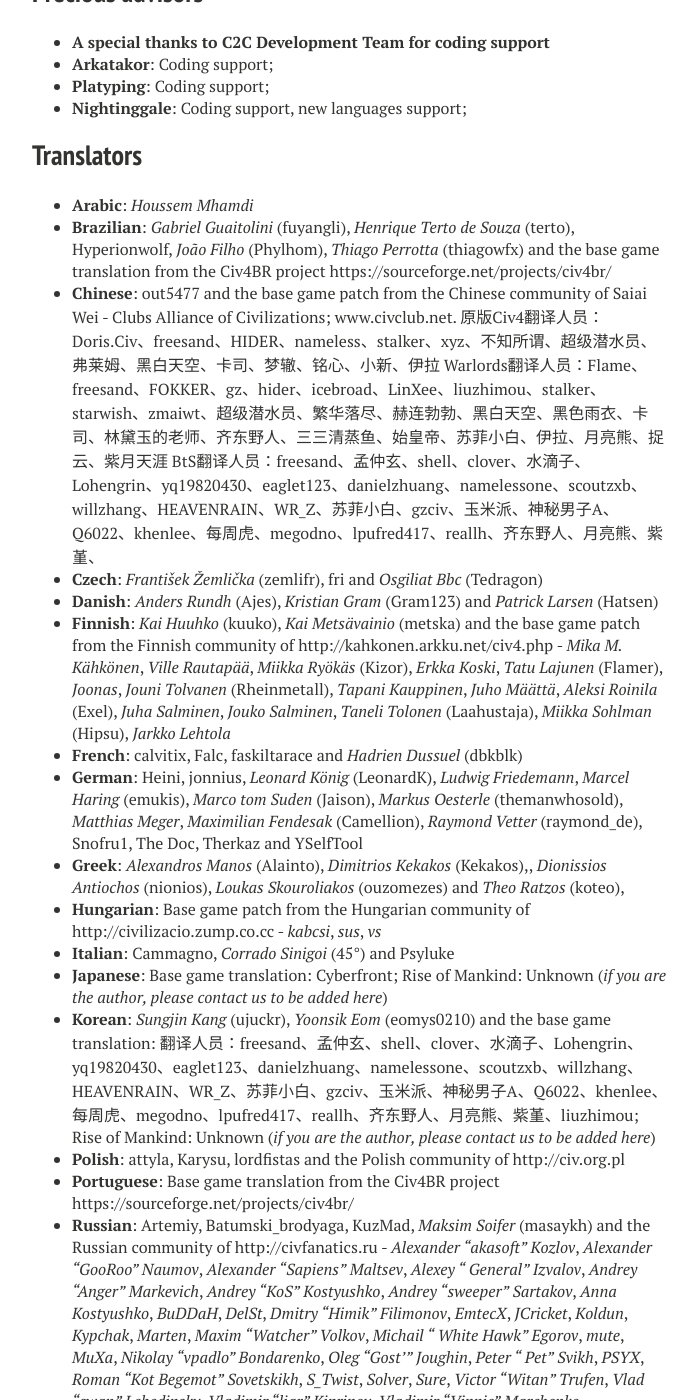
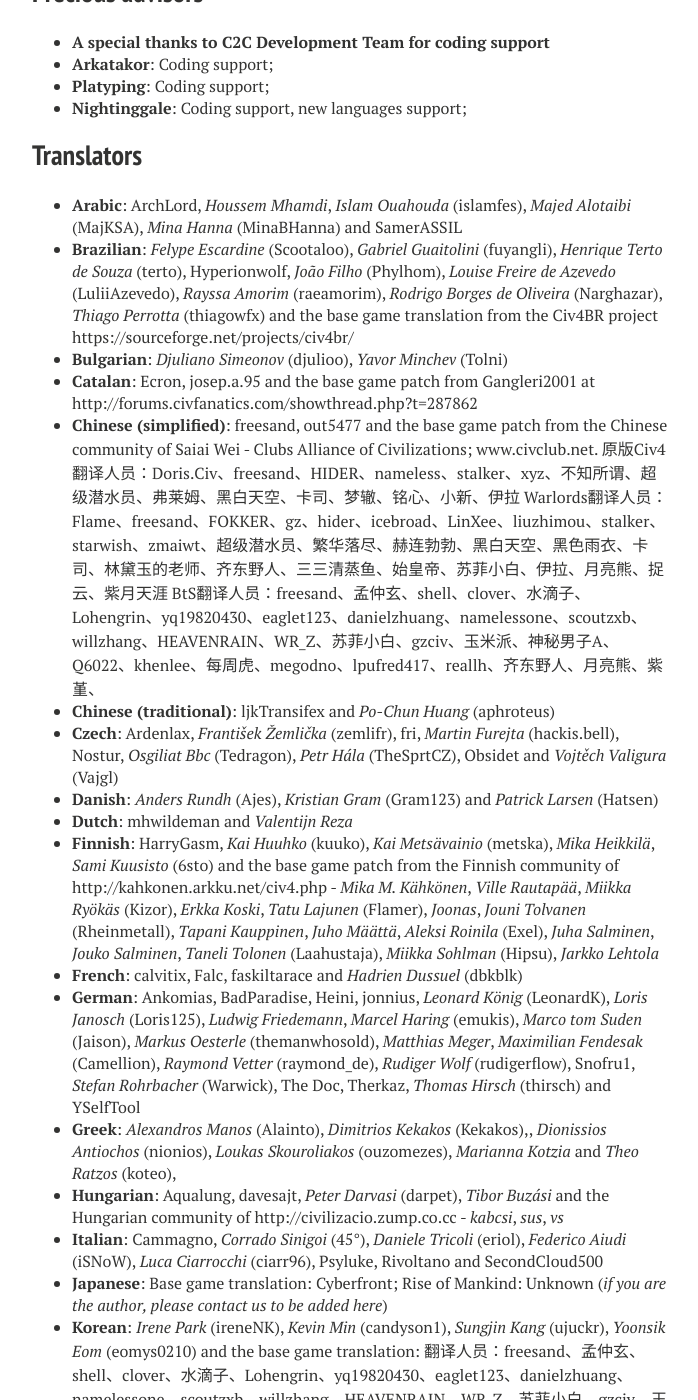
Before and after one commit to dbkblk/rand_website, a Jekyll site: the page built from pages/credits/index.md, in a window 1280 px wide and 1400 px high, scrolled down 1335 px. Shown: the whole window, without its empty margins (288-986 px from the left). Built offline with Jekyll 4.4.1, drawn with Linux system fonts in a browser that asks for light colours; nearby versions of some CDN libraries; some of the changed text lies outside the part shown.

Commit message:
Updated credits; Added moddb installer link

```diff
--- a/pages/credits/index.md
+++ b/pages/credits/index.md
@@ -57,29 +57,34 @@ In 2015, 8 years later, the expansion is now still developped, expanded, polishe
 
 ## Translators
 
-- **Arabic**: *Houssem Mhamdi*
-- **Brazilian**: *Gabriel Guaitolini* (fuyangli), *Henrique Terto de Souza* (terto), Hyperionwolf, *João Filho* (Phylhom), *Thiago Perrotta* (thiagowfx) and the base game translation from the Civ4BR project https://sourceforge.net/projects/civ4br/
-- **Chinese**: out5477 and the base game patch from the Chinese community of Saiai Wei - Clubs Alliance of Civilizations; www.civclub.net. 原版Civ4翻译人员：Doris.Civ、freesand、HIDER、nameless、stalker、xyz、不知所谓、超级潜水员、弗莱姆、黑白天空、卡司、梦辙、铭心、小新、伊拉
+- **Arabic**: ArchLord, *Houssem Mhamdi*, *Islam Ouahouda* (islamfes), *Majed Alotaibi* (MajKSA), *Mina Hanna* (MinaBHanna) and SamerASSIL
+- **Brazilian**: *Felype Escardine* (Scootaloo), *Gabriel Guaitolini* (fuyangli), *Henrique Terto de Souza* (terto), Hyperionwolf, *João Filho* (Phylhom), *Louise Freire de Azevedo* (LuliiAzevedo), *Rayssa Amorim* (raeamorim), *Rodrigo Borges de Oliveira* (Narghazar), *Thiago Perrotta* (thiagowfx) and the base game translation from the Civ4BR project https://sourceforge.net/projects/civ4br/
+- **Bulgarian**: *Djuliano Simeonov* (djulioo), *Yavor Minchev* (Tolni)
+- **Catalan**: Ecron, josep.a.95 and the base game patch from Gangleri2001 at http://forums.civfanatics.com/showthread.php?t=287862
+- **Chinese (simplified)**: freesand, out5477 and the base game patch from the Chinese community of Saiai Wei - Clubs Alliance of Civilizations; www.civclub.net. 原版Civ4翻译人员：Doris.Civ、freesand、HIDER、nameless、stalker、xyz、不知所谓、超级潜水员、弗莱姆、黑白天空、卡司、梦辙、铭心、小新、伊拉
 Warlords翻译人员：Flame、freesand、FOKKER、gz、hider、icebroad、LinXee、liuzhimou、stalker、starwish、zmaiwt、超级潜水员、繁华落尽、赫连勃勃、黑白天空、黑色雨衣、卡司、林黛玉的老师、齐东野人、三三清蒸鱼、始皇帝、苏菲小白、伊拉、月亮熊、捉云、紫月天涯
 BtS翻译人员：freesand、孟仲玄、shell、clover、水滴子、Lohengrin、yq19820430、eaglet123、danielzhuang、namelessone、scoutzxb、willzhang、HEAVENRAIN、WR_Z、苏菲小白、gzciv、玉米派、神秘男子A、Q6022、khenlee、每周虎、megodno、lpufred417、reallh、齐东野人、月亮熊、紫堇、
-- **Czech**: *František Žemlička* (zemlifr), fri and *Osgiliat Bbc* (Tedragon)
+- **Chinese (traditional)**: ljkTransifex and *Po-Chun Huang* (aphroteus)
+- **Czech**: Ardenlax, *František Žemlička* (zemlifr), fri, *Martin Furejta* (hackis.bell), Nostur, *Osgiliat Bbc* (Tedragon), *Petr Hála* (TheSprtCZ), Obsidet and *Vojtěch Valigura* (Vajgl)
 - **Danish**: *Anders Rundh* (Ajes), *Kristian Gram* (Gram123) and *Patrick Larsen* (Hatsen)
-- **Finnish**: *Kai Huuhko* (kuuko), *Kai Metsävainio* (metska) and the base game patch from the Finnish community of http://kahkonen.arkku.net/civ4.php - *Mika M. Kähkönen*, *Ville Rautapää*, *Miikka Ryökäs* (Kizor), *Erkka Koski*, *Tatu Lajunen* (Flamer), *Joonas*, *Jouni Tolvanen* (Rheinmetall), *Tapani Kauppinen*, *Juho Määttä*, *Aleksi Roinila* (Exel), *Juha Salminen*, *Jouko Salminen*, *Taneli Tolonen* (Laahustaja), *Miikka Sohlman* (Hipsu), *Jarkko Lehtola*
+- **Dutch**: mhwildeman and *Valentijn Reza*
+- **Finnish**: HarryGasm, *Kai Huuhko* (kuuko), *Kai Metsävainio* (metska), *Mika Heikkilä*, *Sami Kuusisto* (6sto) and the base game patch from the Finnish community of http://kahkonen.arkku.net/civ4.php - *Mika M. Kähkönen*, *Ville Rautapää*, *Miikka Ryökäs* (Kizor), *Erkka Koski*, *Tatu Lajunen* (Flamer), *Joonas*, *Jouni Tolvanen* (Rheinmetall), *Tapani Kauppinen*, *Juho Määttä*, *Aleksi Roinila* (Exel), *Juha Salminen*, *Jouko Salminen*, *Taneli Tolonen* (Laahustaja), *Miikka Sohlman* (Hipsu), *Jarkko Lehtola*
 - **French**: calvitix, Falc, faskiltarace and *Hadrien Dussuel* (dbkblk)
-- **German**: Heini, jonnius, *Leonard König* (LeonardK), *Ludwig Friedemann*, *Marcel Haring* (emukis), *Marco tom Suden* (Jaison), *Markus Oesterle* (themanwhosold), *Matthias Meger*, *Maximilian Fendesak* (Camellion), *Raymond Vetter* (raymond_de), Snofru1, The Doc, Therkaz and YSelfTool
-- **Greek**: *Alexandros Manos* (Alainto), *Dimitrios Kekakos* (Kekakos),, *Dionissios Antiochos* (nionios), *Loukas Skouroliakos* (ouzomezes) and *Theo Ratzos* (koteo),
-- **Hungarian**: Base game patch from the Hungarian community of http://civilizacio.zump.co.cc - *kabcsi*, *sus*, *vs*
-- **Italian**: Cammagno, *Corrado Sinigoi* (45°) and Psyluke
+- **German**: Ankomias, BadParadise, Heini, jonnius, *Leonard König* (LeonardK), *Loris Janosch* (Loris125), *Ludwig Friedemann*, *Marcel Haring* (emukis), *Marco tom Suden* (Jaison), *Markus Oesterle* (themanwhosold), *Matthias Meger*, *Maximilian Fendesak* (Camellion), *Raymond Vetter* (raymond_de), *Rudiger Wolf* (rudigerflow), Snofru1, *Stefan Rohrbacher* (Warwick), The Doc, Therkaz, *Thomas Hirsch* (thirsch) and YSelfTool
+- **Greek**: *Alexandros Manos* (Alainto), *Dimitrios Kekakos* (Kekakos),, *Dionissios Antiochos* (nionios), *Loukas Skouroliakos* (ouzomezes), *Marianna Kotzia* and *Theo Ratzos* (koteo),
+- **Hungarian**: Aqualung, davesajt, *Peter Darvasi* (darpet), *Tibor Buzási* and the Hungarian community of http://civilizacio.zump.co.cc - *kabcsi*, *sus*, *vs*
+- **Italian**: Cammagno, *Corrado Sinigoi* (45°), *Daniele Tricoli* (eriol), *Federico Aiudi* (iSNoW), *Luca Ciarrocchi* (ciarr96), Psyluke, Rivoltano and SecondCloud500
 - **Japanese**: Base game translation: Cyberfront; Rise of Mankind: Unknown (*if you are the author, please contact us to be added here*)
-- **Korean**: *Sungjin Kang* (ujuckr), *Yoonsik Eom* (eomys0210) and the base game translation: 翻译人员：freesand、孟仲玄、shell、clover、水滴子、Lohengrin、yq19820430、eaglet123、danielzhuang、namelessone、scoutzxb、willzhang、HEAVENRAIN、WR_Z、苏菲小白、gzciv、玉米派、神秘男子A、Q6022、khenlee、每周虎、megodno、lpufred417、reallh、齐东野人、月亮熊、紫堇、liuzhimou; Rise of Mankind: Unknown (*if you are the author, please contact us to be added here*)
-- **Polish**: attyla, Karysu, lordfistas and the Polish community of http://civ.org.pl
+- **Korean**: *Irene Park* (ireneNK), *Kevin Min* (candyson1), *Sungjin Kang* (ujuckr), *Yoonsik Eom* (eomys0210) and the base game translation: 翻译人员：freesand、孟仲玄、shell、clover、水滴子、Lohengrin、yq19820430、eaglet123、danielzhuang、namelessone、scoutzxb、willzhang、HEAVENRAIN、WR_Z、苏菲小白、gzciv、玉米派、神秘男子A、Q6022、khenlee、每周虎、megodno、lpufred417、reallh、齐东野人、月亮熊、紫堇、liuzhimou; Rise of Mankind: Unknown (*if you are the author, please contact us to be added here*)
+- **Polish**: *Agata Pawlik* (Yavanna), attyla, Karysu, lordfistas, *Marcin Kozłowski* (martinkoza), *Piotr Filipek* (Piotrek290) and the Polish community of http://civ.org.pl
 - **Portuguese**: Base game translation from the Civ4BR project https://sourceforge.net/projects/civ4br/
-- **Russian**: Artemiy, Batumski_brodyaga, KuzMad, *Maksim Soifer* (masaykh) and the Russian community of http://civfanatics.ru - *Alexander "akasoft" Kozlov*, *Alexander "GooRoo" Naumov*, *Alexander "Sapiens" Maltsev*, *Alexey " General" Izvalov*, *Andrey "Anger" Markevich*, *Andrey "KoS" Kostyushko*, *Andrey "sweeper" Sartakov*, *Anna Kostyushko*, *BuDDaH*, *DelSt*, *Dmitry "Himik" Filimonov*, *EmtecX*, *JCricket*, *Koldun*, *Kypchak*, *Marten*, *Maxim "Watcher" Volkov*, *Michail " White Hawk" Egorov*, *mute*, *MuXa*, *Nikolay "vpadlo" Bondarenko*, *Oleg "Gost'" Joughin*, *Peter " Pet" Svikh*, *PSYX*, *Roman "Kot Begemot" Sovetskikh*, *S_Twist*, *Solver*, *Sure*, *Victor "Witan" Trufen*, *Vlad "swan" Lebedinsky*, *Vladimir "liar" Kiprinov*, *Vladimir "Vinnie" Marchenko*
-- **Spanish**: BdLyO, *Carlos Dominguez* (RyoHazuki), frenchiveruti, *Hadrien Dussuel* (dbkblk), Kirkpatrick,  Maulet
+- **Russian**: Artemiy, Batumski_brodyaga, *Воронин Дмитрий* (imanich911), I_Eide, Kakadu, KuzMad, *Maksim Soifer* (masaykh), *Michael Orlov* (mikeorlov), zxcvbnm3230 and the Russian community of http://civfanatics.ru - *Alexander "akasoft" Kozlov*, *Alexander "GooRoo" Naumov*, *Alexander "Sapiens" Maltsev*, *Alexey " General" Izvalov*, *Andrey "Anger" Markevich*, *Andrey "KoS" Kostyushko*, *Andrey "sweeper" Sartakov*, *Anna Kostyushko*, *BuDDaH*, *DelSt*, *Dmitry "Himik" Filimonov*, *EmtecX*, *JCricket*, *Koldun*, *Kypchak*, *Marten*, *Maxim "Watcher" Volkov*, *Michail " White Hawk" Egorov*, *mute*, *MuXa*, *Nikolay "vpadlo" Bondarenko*, *Oleg "Gost'" Joughin*, *Peter " Pet" Svikh*, *PSYX*, *Roman "Kot Begemot" Sovetskikh*, *S_Twist*, *Solver*, *Sure*, *Victor "Witan" Trufen*, *Vlad "swan" Lebedinsky*, *Vladimir "liar" Kiprinov*, *Vladimir "Vinnie" Marchenko*
+- **Spanish**: BdLyO, *Carlos Dominguez* (RyoHazuki), *Diego Bruschetti*, frenchiveruti, grillo1989, *Hadrien Dussuel* (dbkblk), Kirkpatrick, Kroji, Maulet and *Toni Suarez* (el_mancebo)
+- **Turkish**: *Rıza Han Yılmaz* (KuMLuK) and schaft
 
-## Community developpers
+## Community developers
 
-> **Various developpers or teams:**
+> **Various developers or teams:**
 
 - **Better AI Team**: Better AI.
 - **Dexy**: Fixed Borders, Surround And Destroy.
```
Also changed, not shown: pages/install/index.md (+3 -2 lines).
